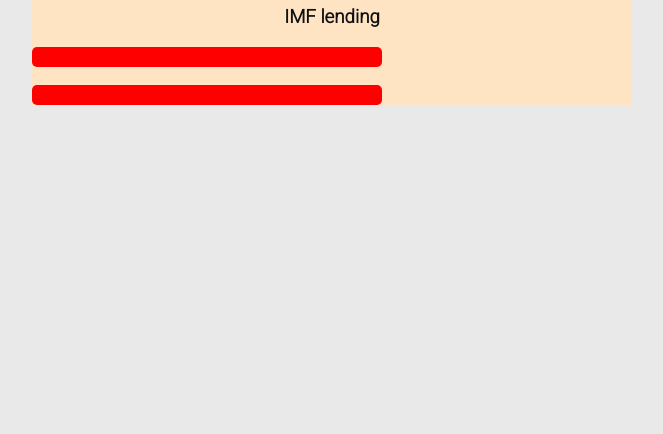
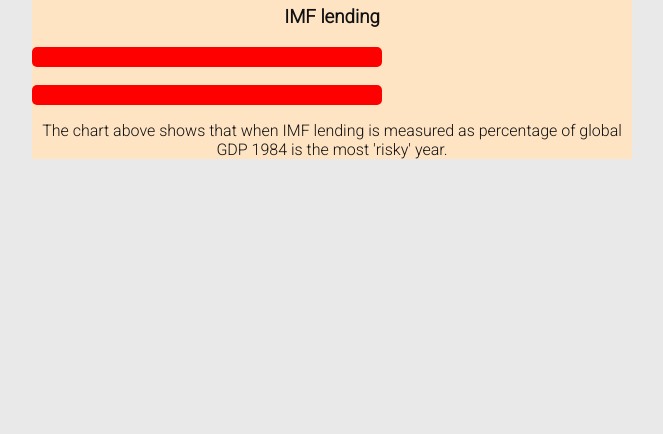
Before and after one commit to su20332/su20332.github.io, a plain HTML site: page index.html in a window 1280 px wide. Shown: the part 366-800 px from the top of the page, without its empty margins (308-971 px from the left). Drawn offline with Linux system fonts and the light colour scheme; a script that the page names is missing.

Commit message:
Add files via upload

```diff
--- a/index.html
+++ b/index.html
@@ -43,6 +43,8 @@
 
     <h3></h3>
     <div class="chart" id="Vis4"></div>
+    <p>The chart above shows that when IMF lending is measured
+         as percentage of global GDP 1984 is the most 'risky' year.</p>
 
     </div>
 </body>
```
